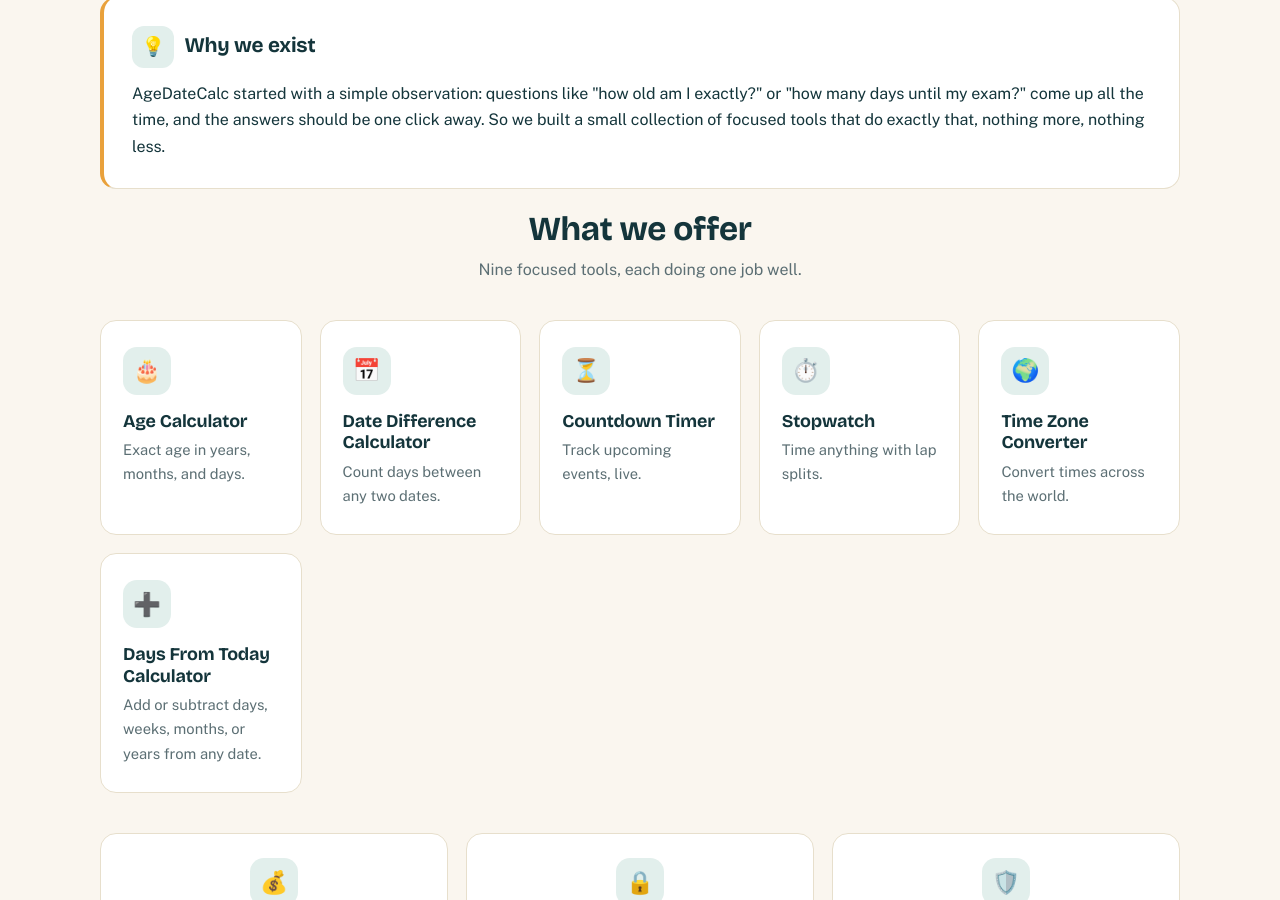
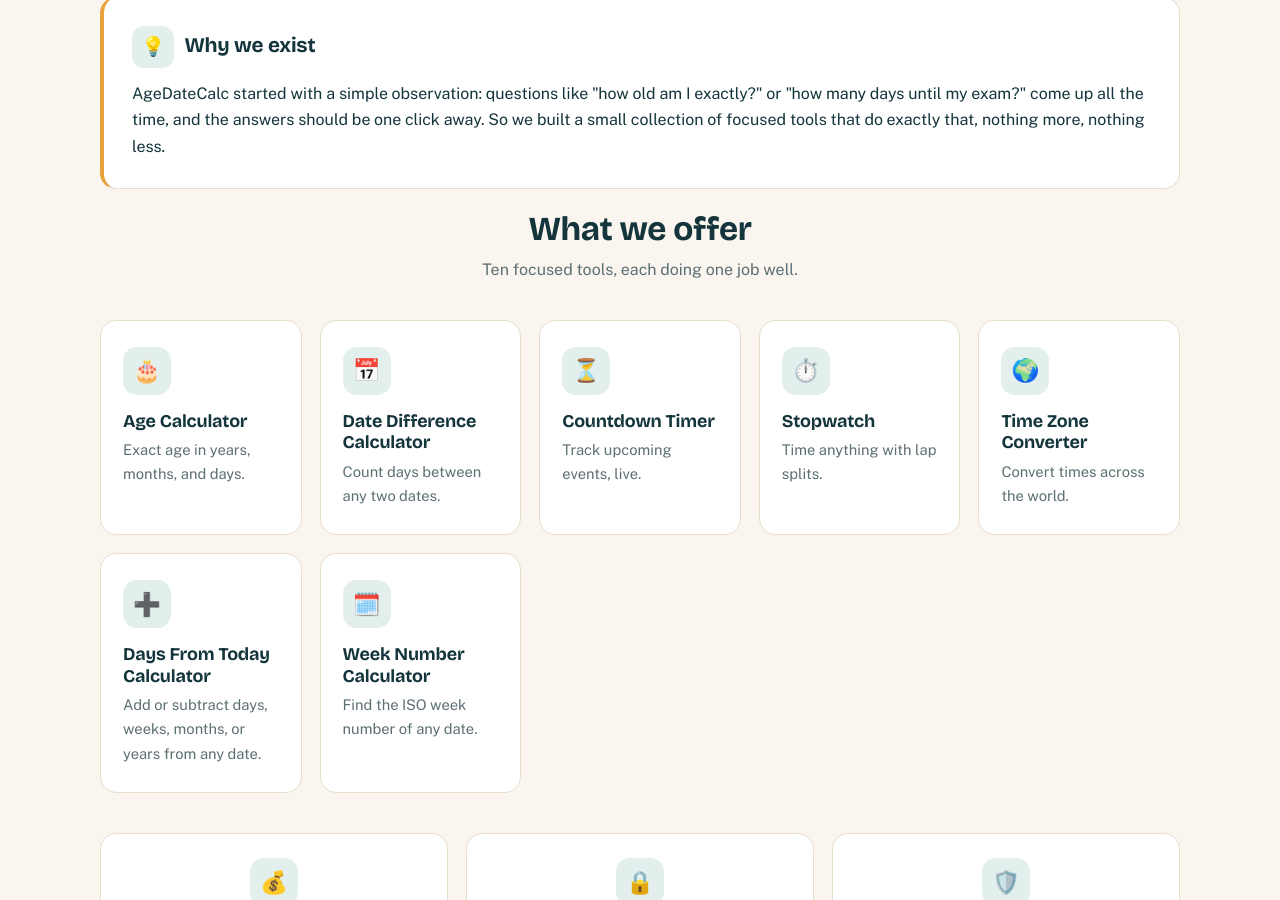
Before and after one commit to zaidmeo09-dhangal/agedatecalc, a Jekyll site: the page built from about.md, in a window 1280 px wide and 900 px high, scrolled down 541 px. Built offline with Jekyll 4.4.1, drawn with Linux system fonts in a browser that asks for light colours.

Commit message:
SEO audit fixes: broken links, titles, DST 2027, schema, og:image

```diff
--- a/about.md
+++ b/about.md
@@ -2,7 +2,7 @@
 layout: default
 title: About AgeDateCalc | Free Date and Time Tools
 meta_title: About AgeDateCalc
-description: Learn what AgeDateCalc is, who builds it, and how our nine free date and time tools work. No sign-up, private by design.
+description: Learn what AgeDateCalc is, who builds it, and how our ten free date and time tools work. No sign-up, private by design.
 permalink: /about/
 schema: |
   {
@@ -37,7 +37,7 @@
     </div>
 
     <h2 class="section-title">What we offer</h2>
-    <p class="section-sub">Nine focused tools, each doing one job well.</p>
+    <p class="section-sub">Ten focused tools, each doing one job well.</p>
     <div class="tools-grid">
       <a class="tool-card" href="{{ '/age-calculator/' | relative_url }}">
         <div class="tool-icon">🎂</div>
@@ -68,6 +68,11 @@
         <div class="tool-icon">➕</div>
         <h3>Days From Today Calculator</h3>
         <p>Add or subtract days, weeks, months, or years from any date.</p>
+      </a>
+      <a class="tool-card" href="{{ '/week-number-calculator/' | relative_url }}">
+        <div class="tool-icon">🗓️</div>
+        <h3>Week Number Calculator</h3>
+        <p>Find the ISO week number of any date.</p>
       </a>
     </div>
 
```
